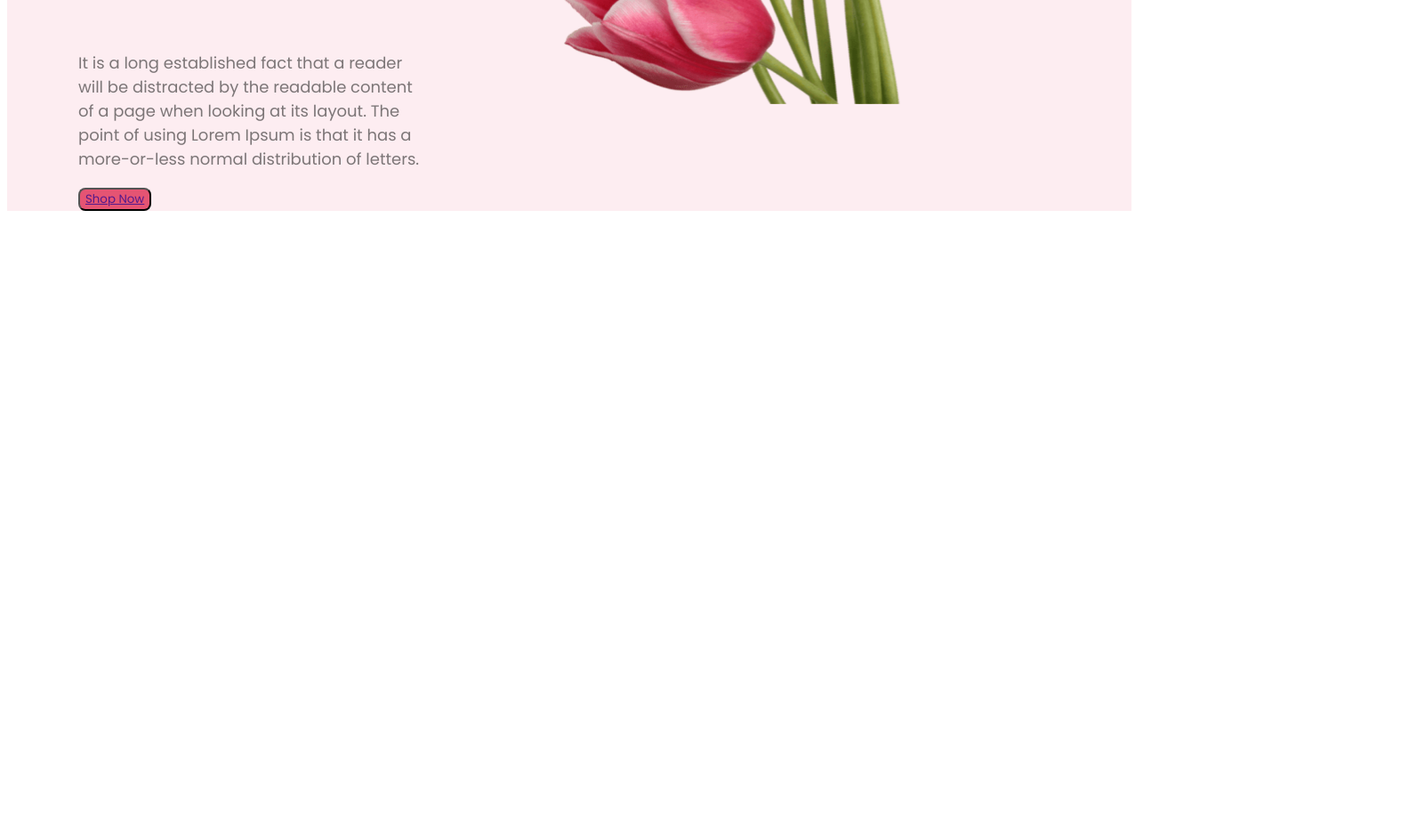
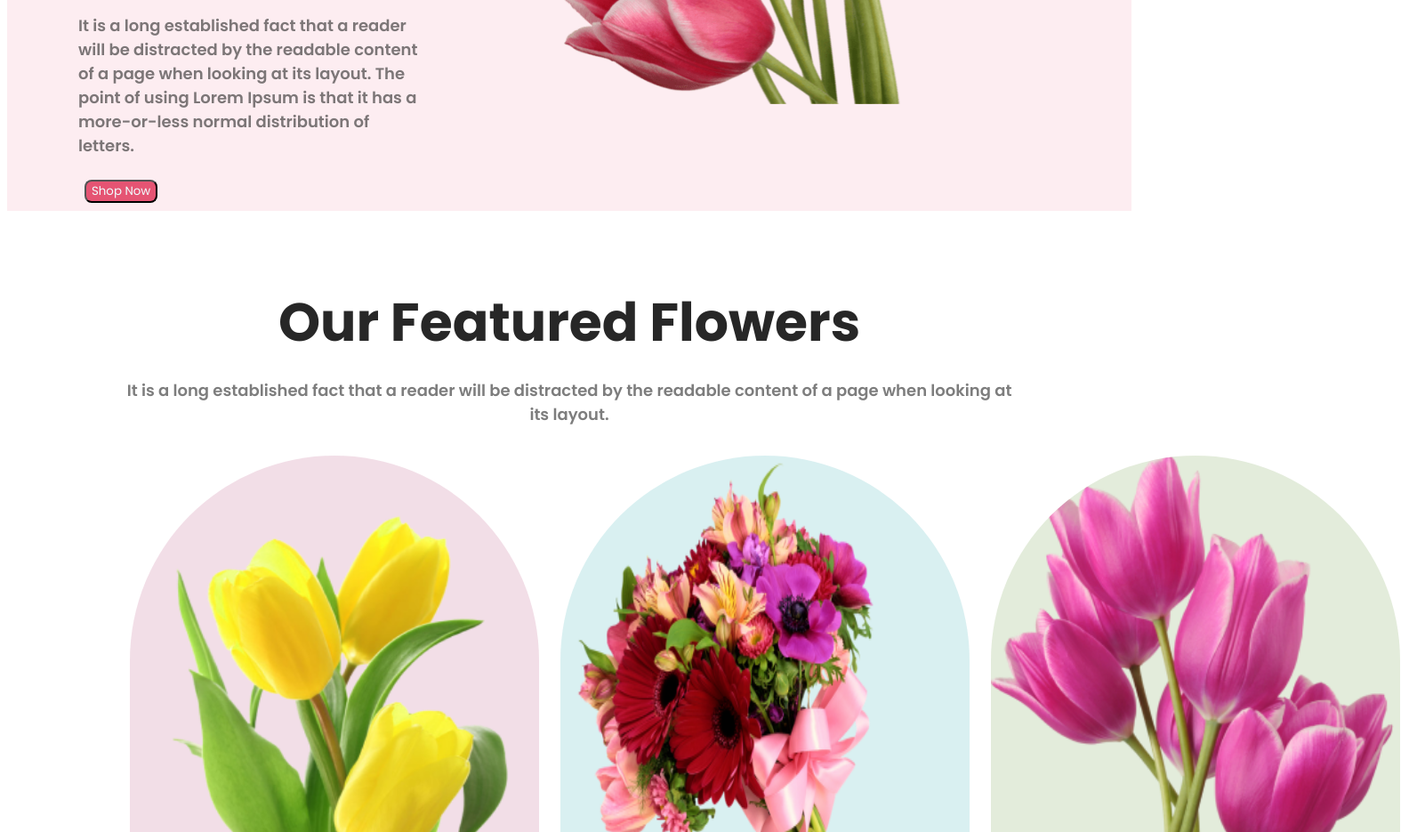
Before and after one commit to naeem182/assignment-of-flower-shop-, a plain HTML site: page index.html in a window 1280 px wide. Shown: the part 621-1556 px from the top of the page at 89% size, 1584 px wide, since content can reach past the window. Before the commit the page ends 868 px from the top, so only its background shows below. Drawn offline with Linux system fonts and the light colour scheme.

Commit message:
our feature flow done

```diff
--- a/index.html
+++ b/index.html
@@ -17,9 +17,7 @@
     <header>
         <section class="firstpage">
             <div class="sec-row">
-                <div class="firstpage-col">
-                    <img src="images/pngwing 10.png" alt="">
-                </div>
+
                 <div style="margin-top: 100px;" class="firstpage-col">
                     <h3 class="sec-title">Let's make beautiful flowers a part of your life.</h3>
                     <p class="sec-descrip">
@@ -29,7 +27,33 @@
                     </p>
                     <button class="hello-btn"> <a href="">Shop Now</a></button>
                 </div>
+                <div class="firstpage-col">
+                    <img src="images/pngwing 10.png" alt="">
+                </div>
             </div>
+        </section>
+        <!----Our Featured Flowers------>
+        <section class="our-feature">
+            <h3 style="text-align: center;" class="sec-title">Our Featured Flowers</h3>
+            <p style="text-align: center;" class="sec-descrip">
+                It is a long established fact that a reader will be distracted by the readable content of a page when
+                looking at its layout.
+            </p>
+            <div class="sec-row">
+                <div class="feature-col">
+                    <img style="background: rgba(167, 33, 98, 0.15);" src="images/pngwing 7.png" alt="">
+                    <p style="text-align: center;" class="sec-descrip"><a href="">Pink Flower Tree</a></p>
+                </div>
+                <div class="feature-col">
+                    <img style="background-color: rgba(5, 151, 160, 0.15);" src="images/pngwing 5.png" alt="">
+                    <p style="text-align: center;" class="sec-descrip"> <a href="">Pink Flower Tree</a></p>
+                </div>
+                <div class="feature-col">
+                    <img style="background: rgba(71, 125, 17, 0.15);" src="images/pngwing 6.png" alt="">
+                    <p style="text-align: center;" class="sec-descrip"><a href="">Pink Flower Tree</a></p>
+                </div>
+            </div>
+
         </section>
     </header>
 </body>
--- a/style.css
+++ b/style.css
@@ -13,12 +13,13 @@
 .sec-row {
     display: flex;
     justify-content: space-between;
-    flex-direction: row-reverse;
+
 }
 
 .firstpage-col {
     margin: 10px 30px 10px 80px;
     flex-basis: 50%;
+    align-items: center;
 
 
 }
@@ -33,6 +34,8 @@
     color: #272727;
     font-size: 60px;
     font-weight: 800;
+    align-items: center;
+    margin-bottom: 1px;
 
 
 }
@@ -41,13 +44,50 @@
 
     color: rgba(39, 39, 39, 0.60);
     font-size: 18px;
-    font-weight: 400;
+    font-weight: 600;
+    align-items: center;
 
 }
 
 .hello-btn {
     border-radius: 8px;
     background: #E55473;
+    margin: 7px;
 
 
 }
+
+.hello-btn a {
+    text-decoration: none;
+    color: azure;
+}
+
+section {
+    margin-bottom: 80px;
+}
+
+/* our feature flower*/
+.our-feature {
+    background-color: #fff;
+    width: 80%;
+    margin: auto;
+}
+
+.feature-col {
+    flex-basis: 33%;
+    margin: 2px;
+    box-sizing: border-box;
+    padding: 5px;
+    margin-top: 5px;
+
+
+}
+
+.feature-col img {
+    width: 460px;
+    height: 650px;
+    align-items: center;
+    text-align: center;
+    border-radius: 300px 300px 0px 0px;
+    margin: 5px;
+}
```
